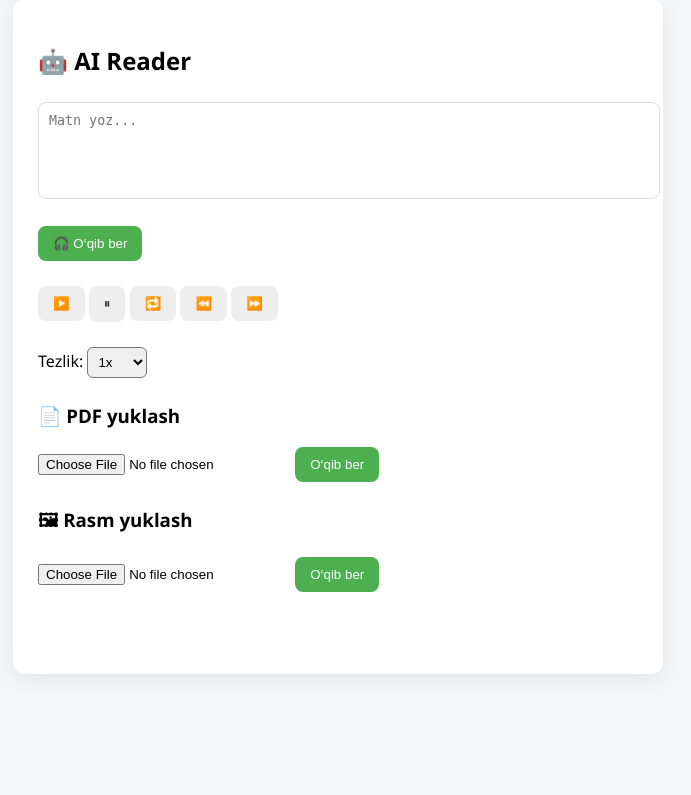
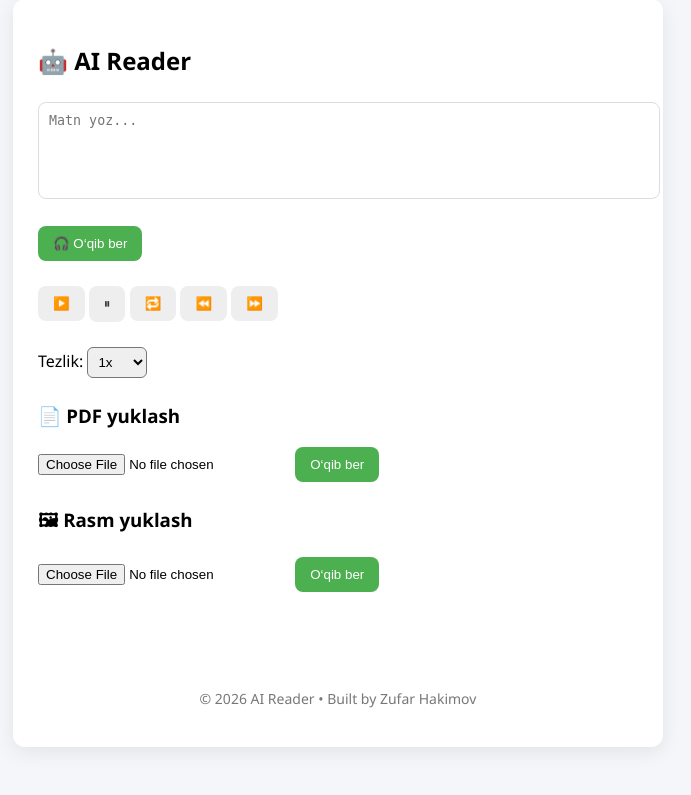
Before and after one commit to Dasturchi-Zufar/ai-reader, a Django app: page / in a window 1280 px wide. Shown: the part 49-844 px from the top of the page, without its empty margins (302-993 px from the left). Before the commit the page ends 724 px from the top, so only its background shows below. Run offline with Django 5.2, Linux system fonts and the light colour scheme.

Commit message:
Deploy Ready

```diff
--- a/static/css/style.css
+++ b/static/css/style.css
@@ -73,3 +73,10 @@ select {
     0% { transform: rotate(0deg); }
     100% { transform: rotate(360deg); }
 }
+
+.footer {
+    margin-top: 40px;
+    text-align: center;
+    color: #777;
+    font-size: 14px;
+}
--- a/templates/index.html
+++ b/templates/index.html
@@ -57,6 +57,10 @@
     <p id="status"></p>
 </div>
 
+<footer class="footer">
+    <p>© 2026 AI Reader • Built by Zufar Hakimov</p>
+</footer>
+
 </div>
 
 <script src="{% static 'js/main.js' %}"></script>
```
Also changed, not shown: 13 other files.
